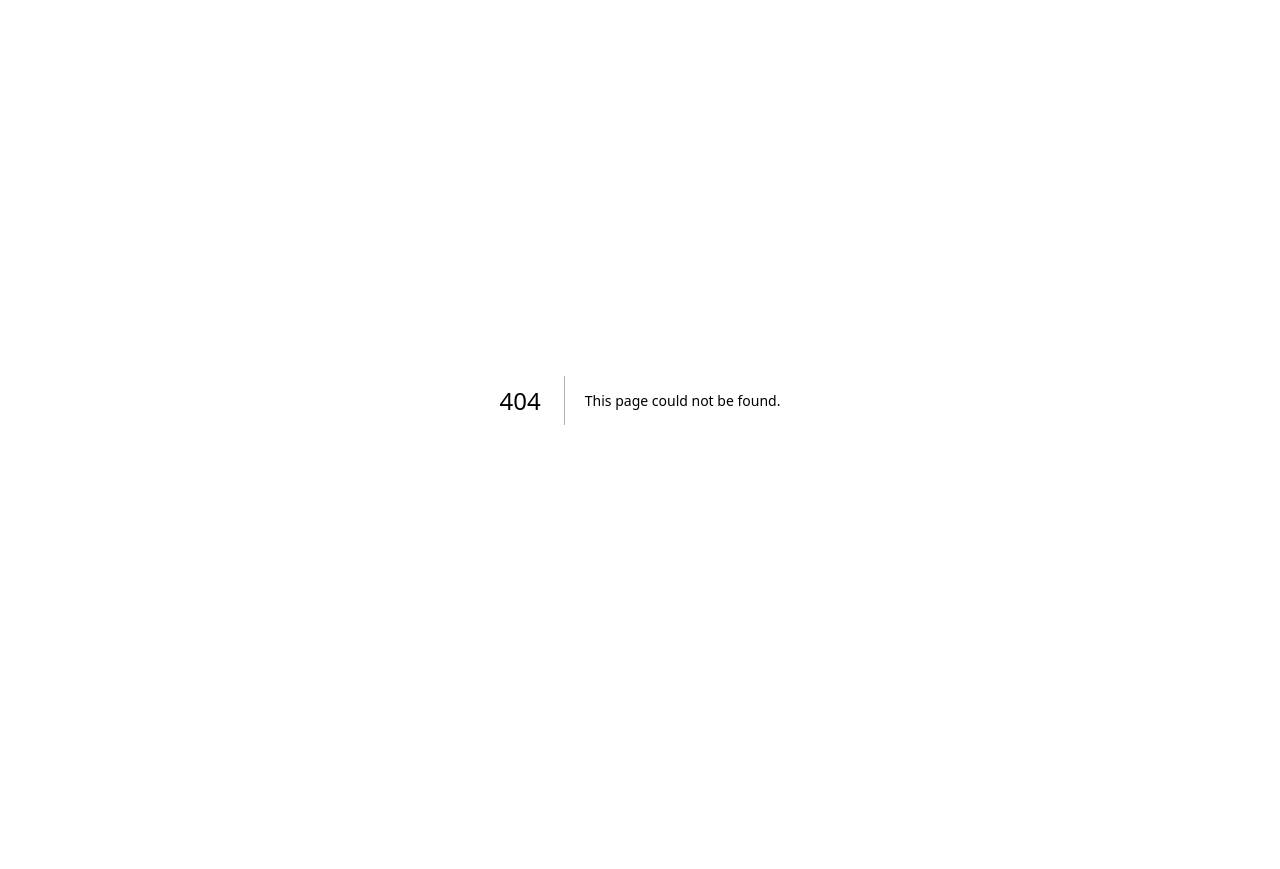
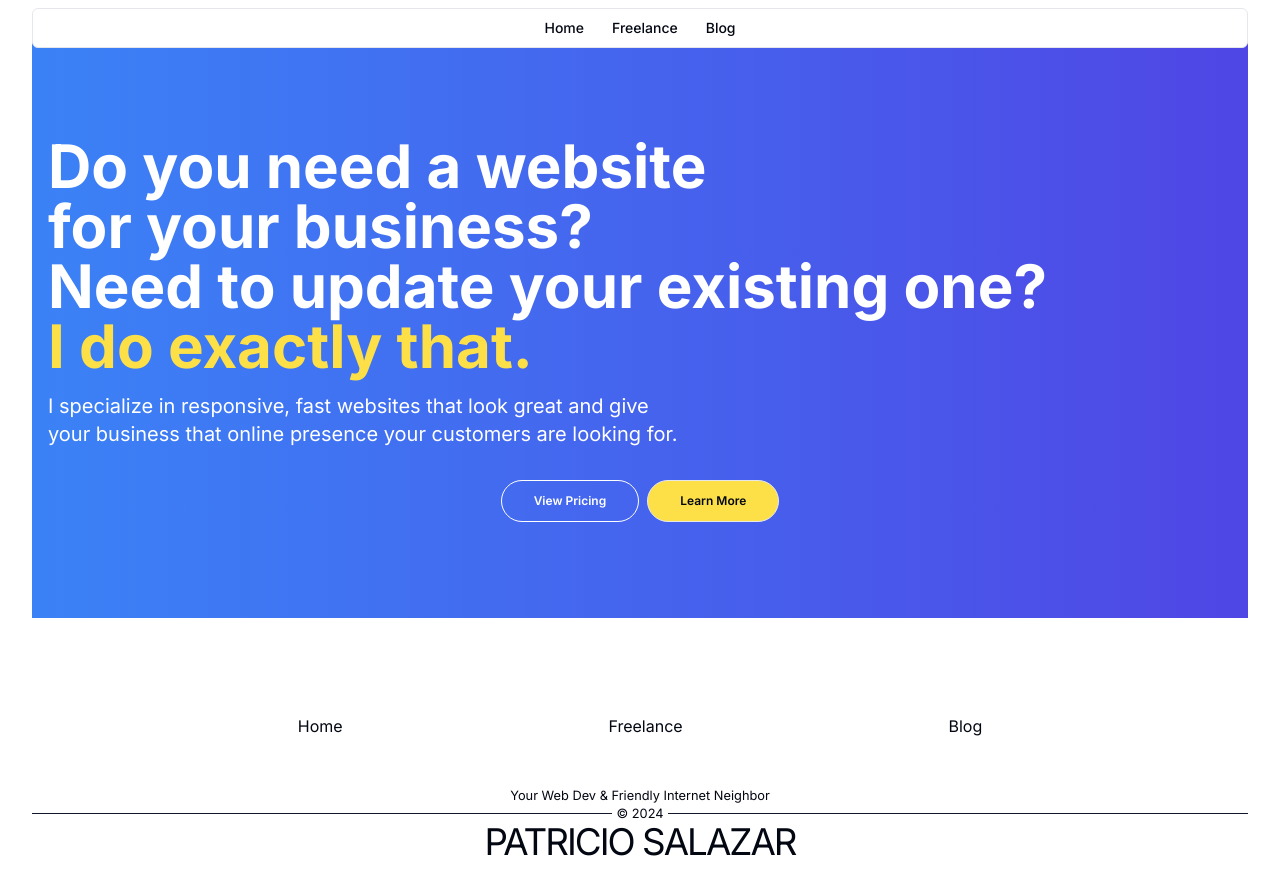
Before and after one commit to patriciosebastian/personal-website, a Next.js app: page /freelance in a window 1280 px wide. Before the commit this address had no page. Before the commit the page ends 800 px from the top, so only its background shows below. Built offline with nearby package versions, Linux system fonts and the light colour scheme.

Commit message:
drafting freelance page WIP

```diff
--- /dev/null
+++ b/src/app/freelance/page.jsx
@@ -0,0 +1,47 @@
+import MainFooter from "@/components/main-footer";
+import MobileNav from "@/components/mobile-nav";
+import { badgeVariants } from "@/components/ui/badge";
+import { Button } from "@/components/ui/button";
+import Spacer from "@/components/ui/spacer";
+import Link from "next/link";
+
+export default function FreelancePage() {
+  return (
+    <main>
+      <MobileNav />
+      <section className="flex justify-center items-center bg-gradient-to-r from-blue-500 to-indigo-600 text-white py-24">
+        <div className="px-4 text-center lg:text-left text-balance">
+          <h1 className="text-4xl lg:text-6xl font-bold leading-tight mb-4">
+            {/* Does Your Businees Have Web Development Needs?<br /> */}
+            Do you need a website for your business?<br />
+            Need to update your existing one?<br />
+            {/* <span className="text-yellow-300">I&apos;m Your Guy!</span> */}
+            <span className="text-yellow-300">I do exactly that.</span>
+          </h1>
+          {/* <p className="text-lg lg:text-xl mb-8">
+            I build responsive, fast, and SEO-optimized websites that convert
+            visitors into customers. Let&apos;s create something amazing together!
+          </p> */}
+          <p className="text-lg lg:text-xl mb-8">
+            I specialize in responsive, fast websites that look great and
+            give your business that online presence your customers are looking for.
+          </p>
+          <div className="flex justify-center items-center gap-2">
+            <Link href="#pricing" className={badgeVariants({ variant: "outline" }) + ` px-8 py-3 text-lg bg-transparent border border-white text-white hover:bg-white hover:text-black`}>
+              View Pricing
+            </Link>
+            <Link href="#more" className={badgeVariants({ variant: "outline" }) + ` px-8 py-3 text-lg bg-yellow-300 text-black hover:bg-yellow-400`}>
+              Learn More
+            </Link>
+          </div>
+        </div>
+      </section>
+
+      {/* pricing(350. 700, 1250), learn more, free conversation, faq? */}
+
+      <Spacer />
+
+      <MainFooter />
+    </main>
+  );
+}
```
